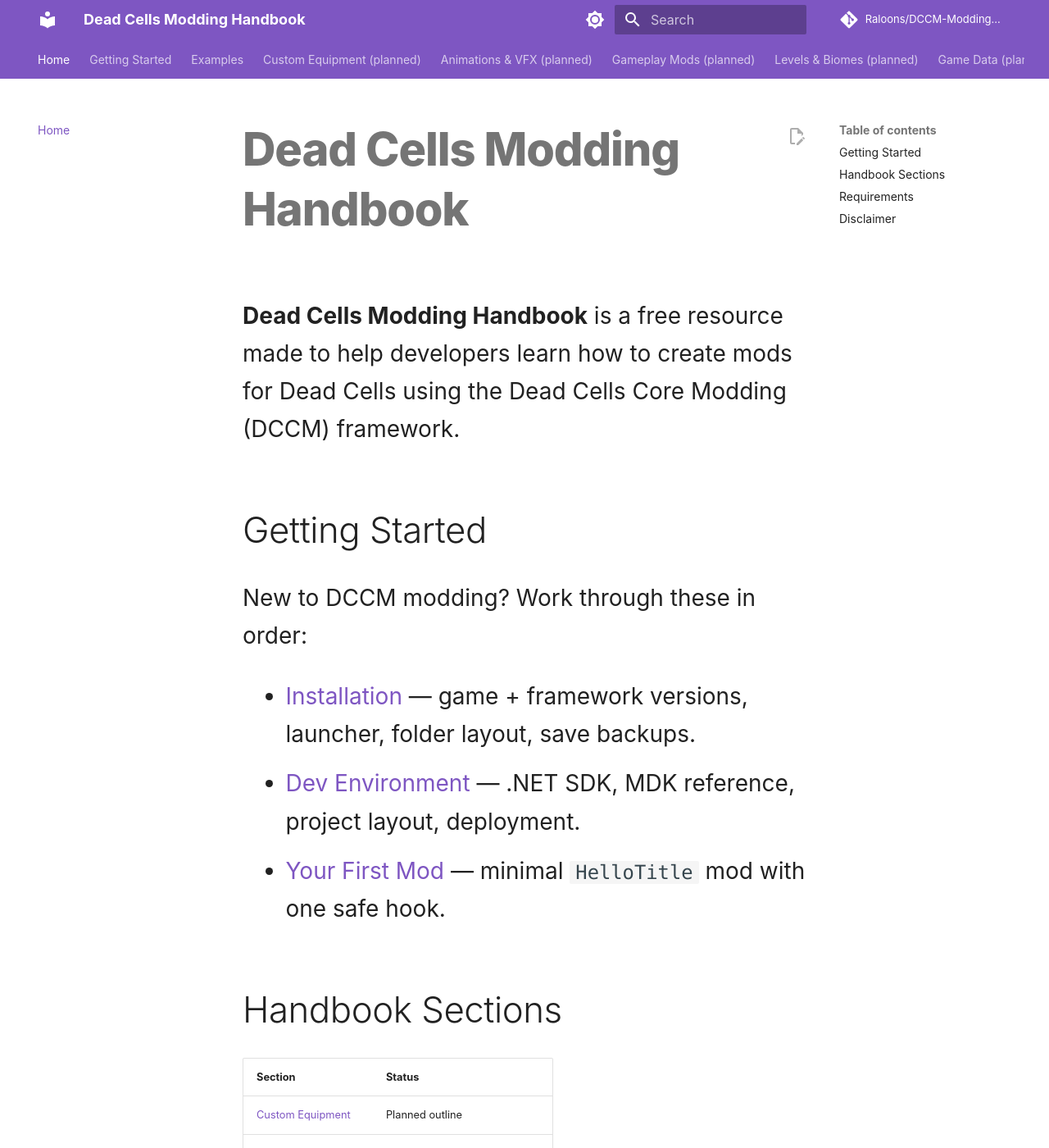
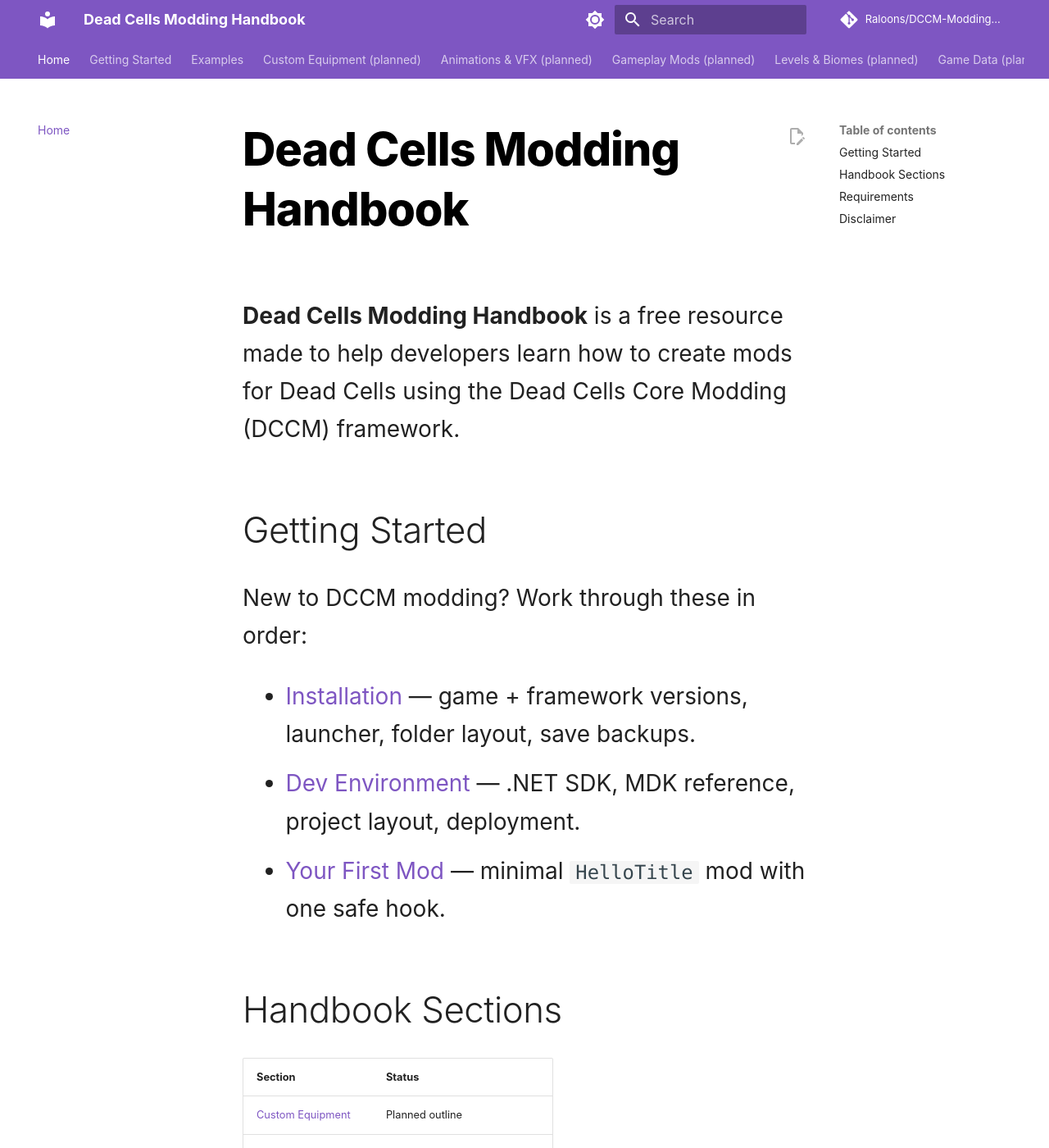
Before and after one commit to Raloons/DCCM-Modding-Handbook, an MkDocs documentation site: the page built from docs/index.md, in a window 1280 px wide and 1400 px high. Shown: the whole window at 82% size. Built offline with MkDocs 1.6.1 and Material for MkDocs 9.7.7, drawn with Linux system fonts in a browser that asks for light colours; comment, search, counter and statistics services are not loaded.

Commit message:
Title contrast: pure black H1 in light mode, white H1 in dark mode

```diff
--- a/docs/stylesheets/extra.css
+++ b/docs/stylesheets/extra.css
@@ -29,3 +29,8 @@ body[data-md-color-scheme="slate"] .md-typeset h2,
 body[data-md-color-scheme="slate"] .md-typeset h3 {
   color: #fff;
 }
+
+/* Page title: pure black in light mode for maximum punch. */
+body[data-md-color-scheme="default"] .md-typeset h1 {
+  color: #000;
+}
```
